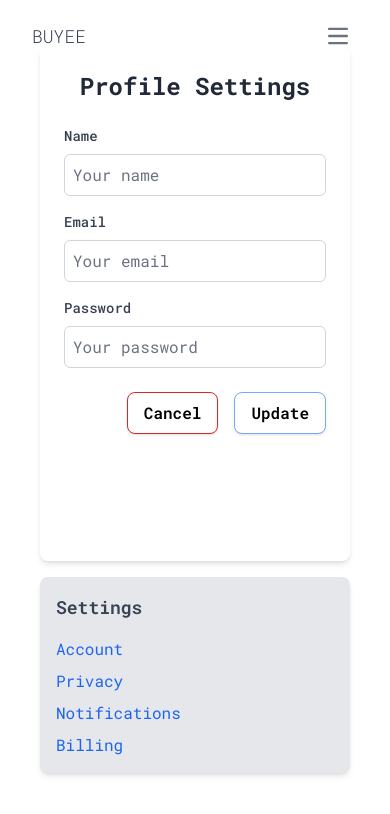
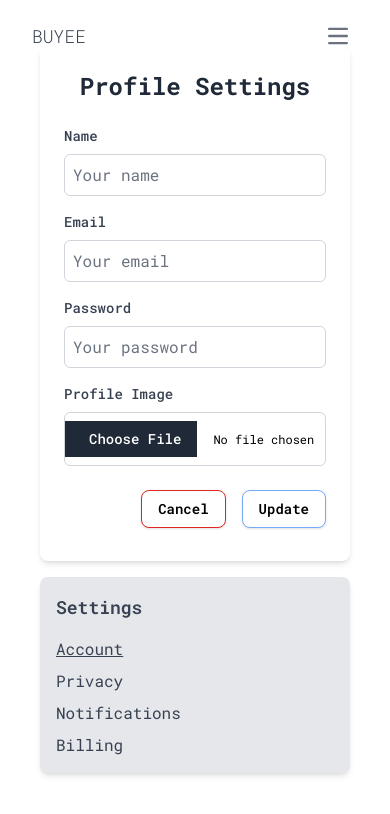
Before and after one commit to FadilRifqi/belajar-django, a React (Vite) app in the folder frontend/: page /settings/profile in a window 390 px wide. Shown: the top 814 px of the page. Built offline with nearby package versions, Linux system fonts and the light colour scheme.

Commit message:
style: settings page

```diff
--- a/frontend/src/App.jsx
+++ b/frontend/src/App.jsx
@@ -3,6 +3,7 @@ import Dashboard from "./pages/Dashboard";
 import NotFound from "./pages/NotFound";
 import Profile from "./pages/Profile";
 import Settings from "./pages/Settings";
+import Cart from "./pages/Cart";
 
 function App() {
   return (
@@ -11,6 +12,7 @@ function App() {
         <Route path="/" element={<Dashboard />} />
         <Route path="/settings" element={<Settings />} />
         <Route path="/settings/profile" element={<Profile />} />
+        <Route path="/carts" element={<Cart />} />
         <Route path="*" element={<NotFound />} />
       </Routes>
     </BrowserRouter>
--- /dev/null
+++ b/frontend/src/assets/css/profile.css
@@ -0,0 +1,4 @@
+.custom-file-input {
+  font-size: 0.875rem; /* Adjust the text size */
+  padding: 0.5rem; /* Adjust the padding to change the button size */
+}
--- a/frontend/src/components/CardList.jsx
+++ b/frontend/src/components/CardList.jsx
@@ -52,7 +52,7 @@ function CardList({ cardData }) {
         isVisible ? "opacity-100" : "opacity-0"
       }`}
     >
-      <div className="flex flex-wrap gap-4 p-2">
+      <div className="flex flex-wrap gap-4 mb-2 md:mb-2 xl:mb-2">
         <div className="flex flex-col w-full sm:w-auto">
           <select
             id="categoryFilter"
@@ -86,7 +86,7 @@ function CardList({ cardData }) {
         </div>
       </div>
 
-      <div className="grid grid-cols-3 md:grid-cols-3 lg:grid-cols-4 gap-6">
+      <div className="grid grid-cols-2 md:grid-cols-3 lg:grid-cols-4 gap-2 md:gap-4 xl:gap-6">
         {cardData.map((card) => (
           <Card
             key={card.id}
--- a/frontend/src/components/Carousel.jsx
+++ b/frontend/src/components/Carousel.jsx
@@ -4,7 +4,7 @@ import "swiper/css";
 import "swiper/css/pagination";
 import "swiper/css/navigation";
 import { Autoplay, Pagination, Navigation } from "swiper/modules";
-import "../assets/css/Carousel.css";
+import "../assets/css/carousel.css";
 
 function Carousel() {
   const [isLoaded, setIsLoaded] = useState(false);
@@ -37,7 +37,7 @@ function Carousel() {
   return (
     <section
       ref={carouselRef}
-      className={`p-2 w-full max-h-96 mb-2 transform transition-all duration-700 ease-in-out ${
+      className={`p-2 w-full pb-0 max-h-96 mb-0 md:mb-2 xl:mb-2 transform transition-all duration-700 ease-in-out ${
         isLoaded ? "opacity-100 translate-y-0" : "opacity-0 translate-y-10"
       }`}
     >
--- a/frontend/src/components/NavigationBar.jsx
+++ b/frontend/src/components/NavigationBar.jsx
@@ -1,11 +1,12 @@
 import { useState, useEffect } from "react";
-import { Link } from "react-router-dom";
+import { Link, useLocation } from "react-router-dom";
 import { FontAwesomeIcon } from "@fortawesome/react-fontawesome";
-import { faCartShopping } from "@fortawesome/free-solid-svg-icons";
+import { faCartShopping, faGear } from "@fortawesome/free-solid-svg-icons";
 
 function NavigationBar() {
   const [scrolled, setScrolled] = useState(false);
   const [menuOpen, setMenuOpen] = useState(false);
+  const location = useLocation();
 
   useEffect(() => {
     const handleScroll = () => {
@@ -22,6 +23,8 @@ function NavigationBar() {
     setMenuOpen(!menuOpen);
   };
 
+  const isActiveRoute = (route) => location.pathname === route;
+
   return (
     <header className="w-full flex justify-center">
       <nav
@@ -30,7 +33,12 @@ function NavigationBar() {
         }`}
       >
         <div className="text-gray-700 text-lg font-light">
-          <Link to="/" className="no-underline hover:underline">
+          <Link
+            to="/"
+            className={`hover:underline ${
+              isActiveRoute("/") ? "underline" : "no-underline "
+            }`}
+          >
             BUYEE
           </Link>
         </div>
@@ -61,20 +69,52 @@ function NavigationBar() {
           </button>
           <div
             id="navbar-default"
-            className={`text-gray-700 text-lg font-light justify-between gap-4 ${
+            className={`text-gray-700 text-lg font-light justify-between  ${
               menuOpen ? "block" : "hidden"
             } w-full md:flex md:w-auto`}
           >
-            <ul className="absolute right-0 top-0  mt-16 flex flex-col p-4 border border-gray-100 rounded bg-gray-50 md:flex-row md:space-x-8 rtl:space-x-reverse md:mt-0 md:border-0 md:bg-white dark:bg-gray-800 md:dark:bg-gray-900 dark:border-gray-700">
+            <ul className="md:shadow-none absolute shadow-md right-0 top-0  mt-16 flex flex-col p-4 border border-gray-100 rounded bg-gray-50 md:flex-row md:space-x-8 rtl:space-x-reverse md:mt-0 md:border-0 md:bg-white dark:bg-gray-800 md:dark:bg-gray-900 dark:border-gray-700">
               <li>
-                <Link to="/settings" className="no-underline hover:underline">
-                  Settings
+                <Link
+                  to="/settings"
+                  className={`${
+                    isActiveRoute("/settings") ? "underline" : "no-underline"
+                  } hover:underline flex items-center gap-2`}
+                >
+                  <FontAwesomeIcon icon={faGear} className="md:mt-1.5" />
+                  <span className="text-gray-700 md:hidden">Settings</span>
                 </Link>
               </li>
               <li>
-                <Link to="/cart" className="no-underline hover:underline">
-                  <span className="text-gray-700">Cart </span>
-                  <FontAwesomeIcon icon={faCartShopping} />
+                <Link
+                  to="/carts"
+                  className={`${
+                    isActiveRoute("/carts") ? "underline" : "no-underline"
+                  } hover:underline flex items-center gap-2`}
+                >
+                  <FontAwesomeIcon
+                    icon={faCartShopping}
+                    className="md:mt-1.5"
+                  />
+                  <span className="text-gray-700 md:hidden">Cart</span>
+                </Link>
+              </li>
+              <hr className="my-2 md:hidden" />
+              <li>
+                <Link
+                  to="/settings/profile"
+                  className={`${
+                    isActiveRoute("/settings/profile")
+                      ? "underline"
+                      : "no-underline"
+                  } hover:underline flex items-center gap-2`}
+                >
+                  <img
+                    src="https://picsum.photos/200"
+                    alt="Profile"
+                    className="w-7 h-7 rounded-full"
+                  />
+                  <span className="text-gray-700 md:hidden">Profile</span>
                 </Link>
               </li>
             </ul>
--- a/frontend/src/components/Sidebar.jsx
+++ b/frontend/src/components/Sidebar.jsx
@@ -1,34 +1,63 @@
-import { Link } from "react-router-dom";
+import { Link, useLocation } from "react-router-dom";
 
 function Sidebar() {
+  const location = useLocation();
+
+  const isActiveRoute = (route) => location.pathname === route;
+
   return (
     <aside className="w-full lg:w-1/4 bg-gray-200 p-4 flex-grow  shadow-md mt-4 lg:mt-0 lg:ml-4 rounded-lg">
       <Link to={"/settings"}>
-        <h3 className="text-lg font-semibold text-gray-700 mb-4">Settings</h3>
+        <h3
+          className={`text-lg font-semibold text-gray-700 mb-4 ${
+            isActiveRoute("/settings") ? "underline" : "no-underline"
+          }`}
+        >
+          Settings
+        </h3>
       </Link>
       <ul>
         <li className="mb-2">
           <Link
             to={"/settings/profile"}
-            className="text-blue-600 hover:underline"
+            className={`text-gray-700 hover:underline ${
+              isActiveRoute("/settings/profile") ? "underline" : "no-underline"
+            }`}
           >
             Account
           </Link>
         </li>
         <li className="mb-2">
-          <a href="#" className="text-blue-600 hover:underline">
+          <Link
+            to={"/settings/privacy"}
+            className={`text-gray-700 hover:underline ${
+              isActiveRoute("/settings/privacy") ? "underline" : "no-underline"
+            }`}
+          >
             Privacy
-          </a>
+          </Link>
         </li>
         <li className="mb-2">
-          <a href="#" className="text-blue-600 hover:underline">
+          <Link
+            to={"/settings/notifications"}
+            className={`text-gray-700 hover:underline ${
+              isActiveRoute("/settings/notifications")
+                ? "underline"
+                : "no-underline"
+            }`}
+          >
             Notifications
-          </a>
+          </Link>
         </li>
         <li>
-          <a href="#" className="text-blue-600 hover:underline">
+          <Link
+            to={"/settings/billing"}
+            className={`text-gray-700 hover:underline ${
+              isActiveRoute("/settings/billing") ? "underline" : "no-underline"
+            }`}
+          >
             Billing
-          </a>
+          </Link>
         </li>
       </ul>
     </aside>
--- a/frontend/src/pages/Profile.jsx
+++ b/frontend/src/pages/Profile.jsx
@@ -2,10 +2,15 @@ import { Helmet } from "react-helmet";
 import Layout from "./layouts/Layout";
 import Sidebar from "../components/Sidebar";
 import { useEffect, useRef, useState } from "react";
+import { FontAwesomeIcon } from "@fortawesome/react-fontawesome";
+import { faTrash } from "@fortawesome/free-solid-svg-icons";
 
 function Profile() {
   const [isVisible, setIsVisible] = useState(false);
+  const [selectedImage, setSelectedImage] = useState(null);
+  const [imagePreview, setImagePreview] = useState(null);
   const containerRef = useRef(null);
+  const fileInputRef = useRef(null);
 
   useEffect(() => {
     const observer = new IntersectionObserver(
@@ -30,6 +35,23 @@ function Profile() {
       }
     };
   }, []);
+
+  const handleImageChange = (e) => {
+    const file = e.target.files[0];
+    if (file) {
+      setSelectedImage(file);
+      setImagePreview(URL.createObjectURL(file));
+    }
+  };
+
+  const handleImageDelete = () => {
+    setSelectedImage(null);
+    setImagePreview(null);
+    if (fileInputRef.current) {
+      fileInputRef.current.value = null;
+    }
+  };
+
   return (
     <Layout>
       <Helmet>
@@ -92,20 +114,52 @@ function Profile() {
               />
             </div>
 
+            <div className="mb-4">
+              <label
+                htmlFor="image"
+                className="block text-sm font-medium text-gray-700 mb-2"
+              >
+                Profile Image
+              </label>
+              <input
+                type="file"
+                id="image"
+                ref={fileInputRef}
+                className="w-full p-2 border border-gray-300 rounded-md focus:outline-none focus:ring-2 focus:ring-gray-500 text-xs custom-file-input"
+                onChange={handleImageChange}
+              />
+              {imagePreview && (
+                <div className="flex justify-center items-center mt-4">
+                  <img
+                    src={imagePreview}
+                    alt="Profile Preview"
+                    className="w-32 h-32 object-cover rounded-full"
+                  />
+                  <button
+                    type="button"
+                    className="ml-4 h-9 w-9  bg-red-500 text-white rounded-full hover:bg-red-700 focus:outline-none focus:ring-2 focus:ring-red-400 focus:ring-opacity-75"
+                    onClick={handleImageDelete}
+                  >
+                    <FontAwesomeIcon icon={faTrash} />
+                  </button>
+                </div>
+              )}
+            </div>
+
             <div className="flex justify-end gap-4 mt-6">
               <button
-                className="shadow border-red-600 border px-4 py-2 bg-white text-black font-semibold rounded-lg hover:text-white hover:bg-red-600 focus:text-white focus:bg-red-600 focus:outline-none focus:ring-2 focus:ring-red-400 focus:ring-opacity-75
-                  sm:px-4 sm:py-2 sm:text-sm
-                  md:px-6 md:py-3 md:text-base
-                  lg:px-8 lg:py-4 lg:text-lg"
+                className="shadow text-sm border-red-600 border px-4 py-2 bg-white text-black font-semibold rounded-lg hover:text-white hover:bg-red-600 focus:text-white focus:bg-red-600 focus:outline-none focus:ring-2 focus:ring-red-400 focus:ring-opacity-75
+                  sm:px-4 sm:py-2
+                  md:px-6 md:py-3
+                  lg:px-12 lg:py-3"
               >
                 Cancel
               </button>
               <button
-                className="shadow border-blue-400 border px-4 py-2 bg-white text-black font-semibold rounded-lg hover:text-white focus:text-white focus:bg-blue-400 hover:bg-blue-400 focus:outline-none focus:ring-2 focus:ring-blue-400 focus:ring-opacity-75
-                  sm:px-4 sm:py-2 sm:text-sm
-                  md:px-6 md:py-3 md:text-base
-                  lg:px-8 lg:py-4 lg:text-lg"
+                className="shadow text-sm border-blue-400 px-4 py-2 border bg-white text-black font-semibold rounded-lg hover:text-white focus:text-white focus:bg-blue-400 hover:bg-blue-400 focus:outline-none focus:ring-2 focus:ring-blue-400 focus:ring-opacity-75
+                  sm:px-4 sm:py-2
+                  md:px-8 md:py-3
+                  lg:px-12 lg:py-3"
               >
                 Update
               </button>
--- a/frontend/src/pages/Settings.jsx
+++ b/frontend/src/pages/Settings.jsx
@@ -38,7 +38,7 @@ function Settings() {
       </Helmet>
       <div
         ref={containerRef}
-        className={`w-full h-[80vh] flex flex-col lg:flex-row items-center lg:items-start justify-center p-4 transition-all duration-700 ease-in-out transform ${
+        className={`w-full h-[80vh] flex flex-col lg:flex-row items-center lg:items-start justify-center p-4 transition-all duration-700 ease-in-out transform m-2 ${
           isVisible ? "opacity-100 translate-y-0" : "opacity-0 translate-y-10"
         }`}
       >
```
Also changed, not shown: frontend/src/pages/Cart.jsx (added, +13 -0 lines), frontend/src/pages/NotFound.jsx (+33 -1 lines), frontend/src/assets/css/carousel.css (renamed from frontend/src/assets/css/Carousel.css).
